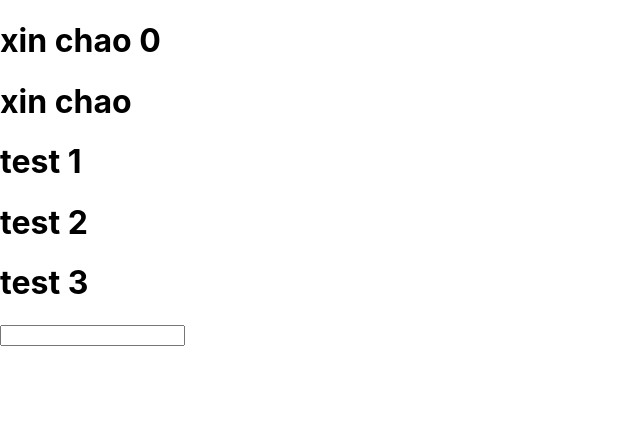
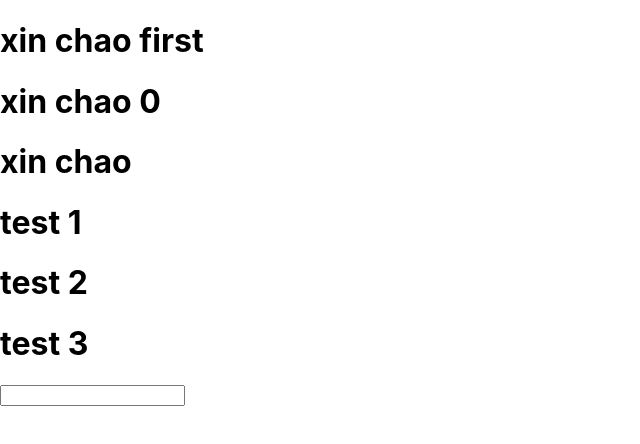
Before and after one commit to hoanganhfuego/react_hook, a React (Create React App) app: page / in a window 1280 px wide. Shown: the top 444 px of the page, without its empty margins (0-640 px from the left). Built offline with nearby package versions, Linux system fonts and the light colour scheme.

Commit message:
Update App.js

```diff
--- a/src/App.js
+++ b/src/App.js
@@ -18,6 +18,7 @@ function App() {
   };
   return (
     <div>
+      <h1>xin chao first</h1>
       <h1>xin chao 0</h1>
       <h1>xin chao</h1>
       <h1>test 1</h1>
```
